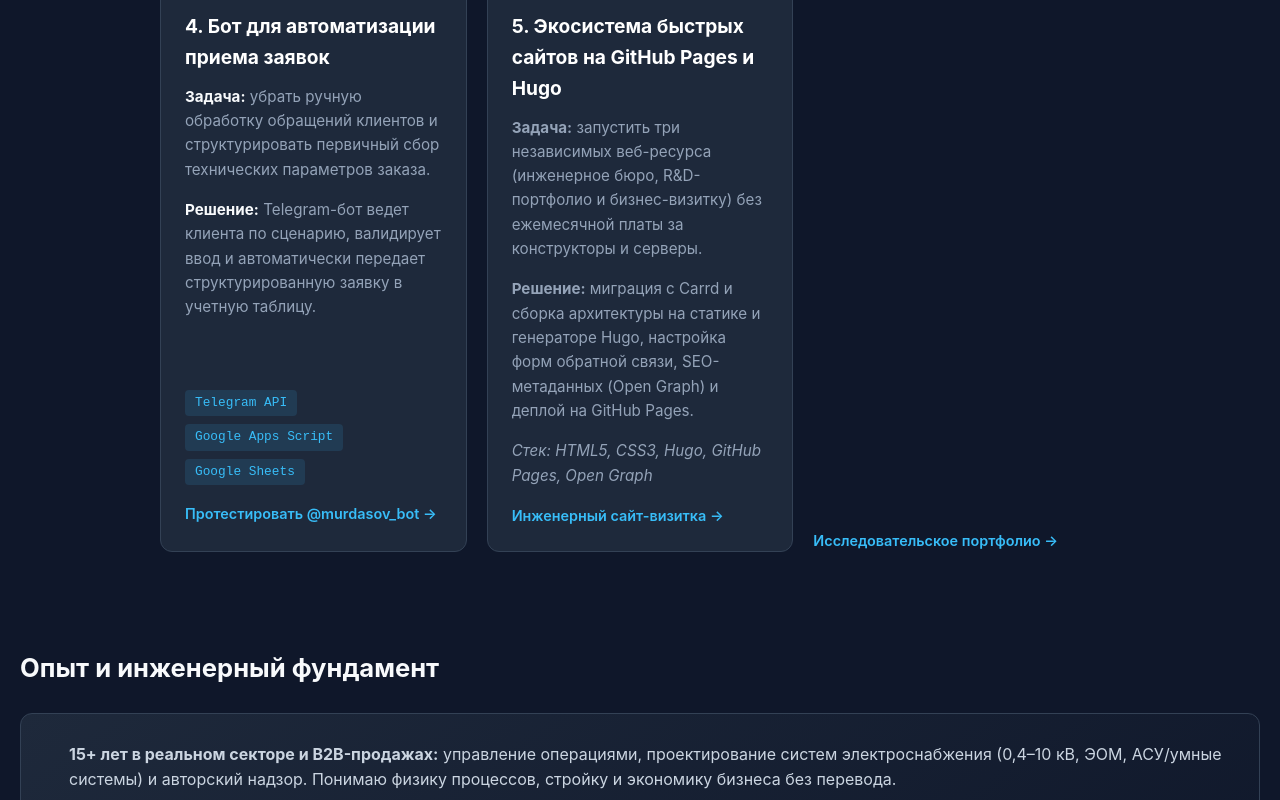
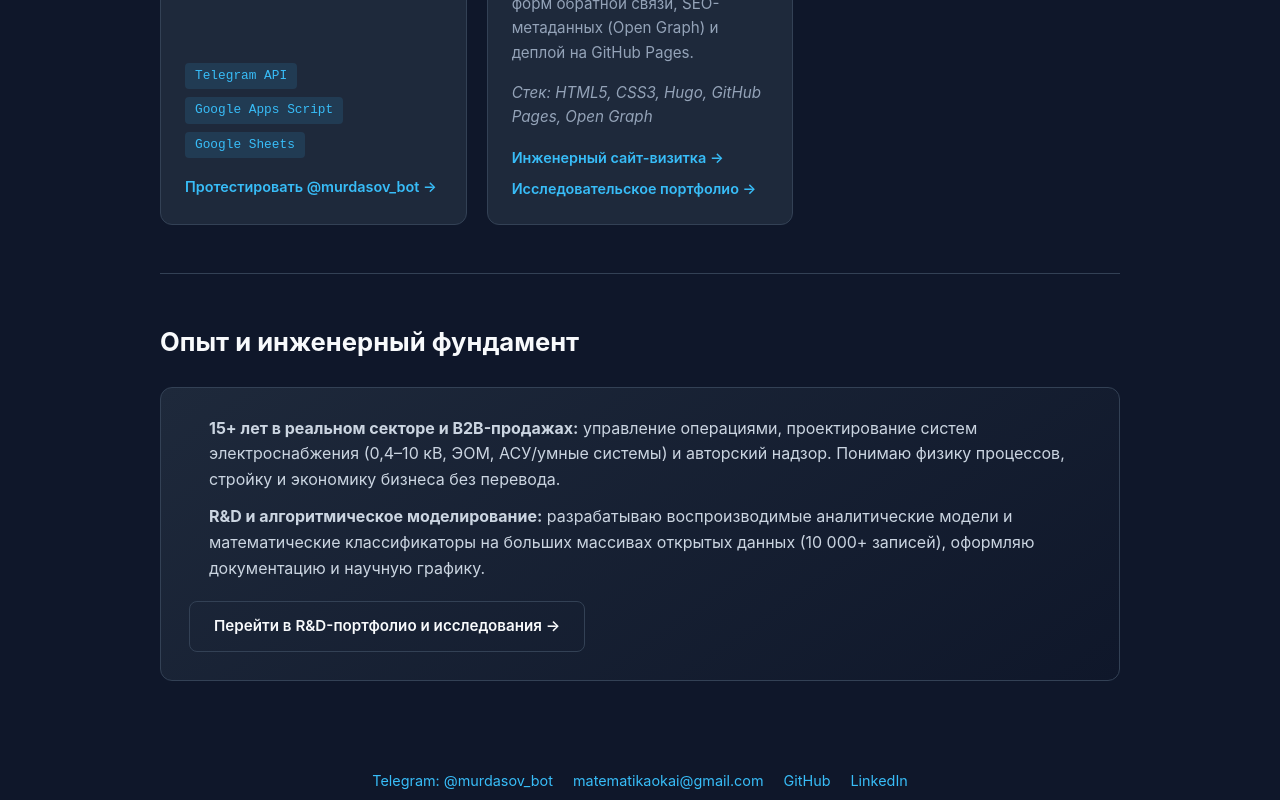
Before and after one commit to Andrey-Murdasov/business, a plain HTML site: page index.html in a window 1280 px wide. Shown: the part 2370-3170 px from the top of the page. Drawn offline with Linux system fonts and the light colour scheme.

Commit message:
5й блок вебсайты

```diff
--- a/index.html
+++ b/index.html
@@ -345,6 +345,8 @@ section { padding: 32px 0; }
   <div>
     <h3>Автоматизация воронки заявок</h3>
     <p>Связываю Telegram-ботов, Google Таблицы/CRM и внутренние процессы компании в единый конвейер: от первичного опроса клиента до постановки задачи в работу.</p>
+  </div>
+</div>
 
 <div class="card">
   <div>
@@ -352,8 +354,10 @@ section { padding: 32px 0; }
     <p>Собираю легкие и надежные сайты-визитки и лендинги на статике (HTML, Hugo, GitHub Pages) или переношу проекты с платных конструкторов (Tilda, Carrd). Быстрая загрузка, форма заявок, мета-теги для мессенджеров и 0 рублей в месяц за содержание.</p>
   </div>
 </div>
+
 </div>
 </section>
+
 
 <!-- =========================================
 БЛОК 3: ПРИКЛАДНЫЕ КЕЙСЫ И ПРОТОТИПЫ
@@ -436,14 +440,15 @@ section { padding: 32px 0; }
     <p><strong>Решение:</strong> миграция с Carrd и сборка архитектуры на статике и генераторе Hugo, настройка форм обратной связи, SEO-метаданных (Open Graph) и деплой на GitHub Pages.</p>
     <p><em>Стек: HTML5, CSS3, Hugo, GitHub Pages, Open Graph</em></p>
   </div>
-<a href="https://andrey-murdasov.github.io/engineer-sochi.github.io/" target="_blank" class="case-link">Инженерный сайт-визитка →</a>
-</div>
-<a href="https://andrey-murdasov.github.io/murdasov-research/" target="_blank" class="case-link">Исследовательское портфолио →</a>
+  <div>
+    <a href="https://andrey-murdasov.github.io/engineer-sochi.github.io/" target="_blank" class="case-link" style="display: block; margin-bottom: 8px;">Инженерный сайт-визитка →</a>
+    <a href="https://andrey-murdasov.github.io/murdasov-research/" target="_blank" class="case-link" style="display: block;">Исследовательское портфолио →</a>
   </div>
 </div>
 
 </div>
 </section>
+
 
 <!-- =========================================
 БЛОК 4: ОПЫТ И ИНЖЕНЕРНЫЙ ФУНДАМЕНТ
```
Lines whose indentation alone changed are shown as unchanged.
